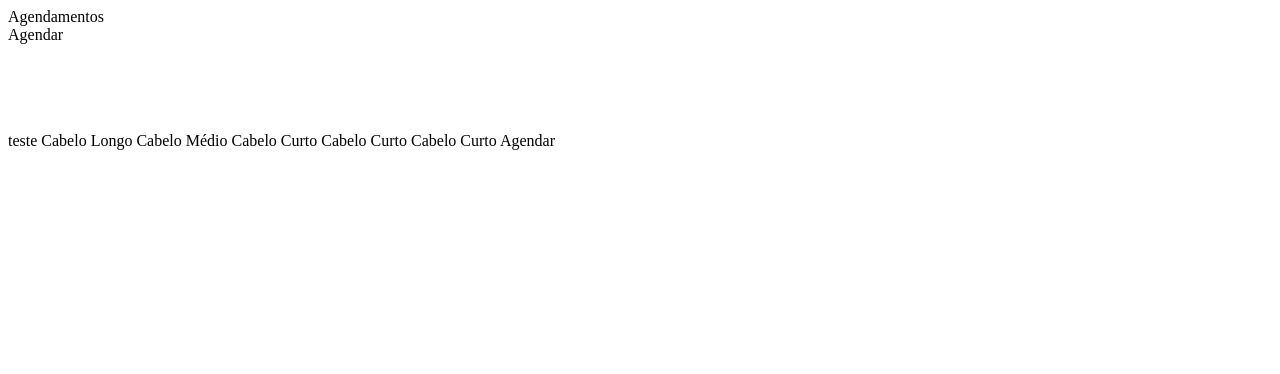
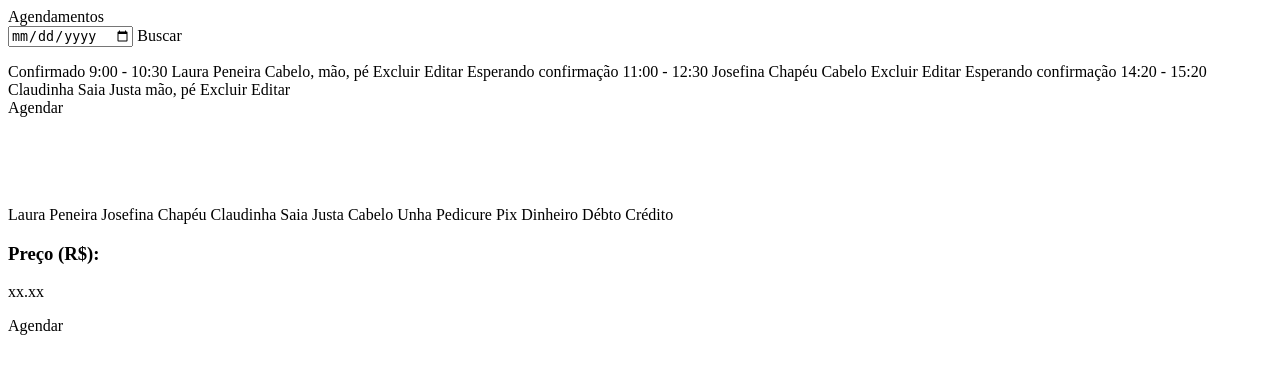
Before and after one commit to luizfiuzaa/tcc_josy_espaco_vip, a PHP site: page /app/home/home.page.html in a window 1280 px wide. Shown: the top 374 px of the page. Run offline with PHP 8.4, Linux system fonts and the light colour scheme.

Commit message:
home: major update - login & signup: minor fixes

```diff
--- a/JEV-Agnd/src/app/home/home.page.html
+++ b/JEV-Agnd/src/app/home/home.page.html
@@ -15,14 +15,116 @@
   <!-- Conteúdo da página -->
   <ion-content class="ion-padding">
 
+      <ion-row>
+        <ion-col size="12">
+          <ion-toolbar>
+            <form action="GET" method="get">
+              <ion-col size="6">
+                <input type="date" name="" id="" />
+              </ion-col>
+              <ion-col size="6">
+                <ion-button fill="outline" id="buscar">Buscar</ion-button>
+              </ion-col>
+            </form>
+          </ion-toolbar>
+          <ion-col size="12">
+            <ion-list lines="none">
+
+              <ion-item>
+                <ion-card>
+                  <ion-card-header>
+                    <ion-card-title class="status ok"
+                      ><ion-icon name="checkmark-circle"></ion-icon>
+                      Confirmado</ion-card-title
+                    >
+                    <ion-card-title id="horario">9:00 - 10:30</ion-card-title>
+                    <ion-card-subtitle>Laura Peneira</ion-card-subtitle>
+                  </ion-card-header>
+
+                  <ion-card-content> Cabelo, mão, pé </ion-card-content>
+                  <ion-card-content>
+                    <ion-button class="delete" fill="outline">
+                      <ion-icon name="trash"></ion-icon>
+                        Excluir
+                    </ion-button>
+                    <ion-button class="edit">
+                      <ion-icon name="create-outline"></ion-icon>
+                        Editar
+                    </ion-button>
+                    <ion-button class="info">
+                      <ion-icon name="information-circle-sharp"></ion-icon>
+                    </ion-button>
+                  </ion-card-content>
+                </ion-card>
+              </ion-item>
+
+              <ion-item>
+                <ion-card>
+                  <ion-card-header>
+                    <ion-card-title class="status wait"
+                      ><ion-icon name="time"></ion-icon> Esperando
+                      confirmação</ion-card-title
+                    >
+                    <ion-card-title id="horario">11:00 - 12:30</ion-card-title>
+                    <ion-card-subtitle>Josefina Chapéu</ion-card-subtitle>
+                  </ion-card-header>
+
+                  <ion-card-content> Cabelo </ion-card-content>
+                  <ion-card-content>
+                    <ion-button class="delete" fill="outline">
+                      <ion-icon name="trash"></ion-icon>
+                        Excluir
+                    </ion-button>
+                    <ion-button class="edit">
+                      <ion-icon name="create-outline"></ion-icon>
+                        Editar
+                    </ion-button>
+                    <ion-button class="info">
+                      <ion-icon name="information-circle-sharp"></ion-icon>
+                    </ion-button>
+                  </ion-card-content>
+                </ion-card>
+              </ion-item>
+
+              <ion-item>
+                <ion-card>
+                  <ion-card-header>
+                    <ion-card-title class="status wait"
+                      ><ion-icon name="time"></ion-icon> Esperando
+                      confirmação</ion-card-title
+                    >
+                    <ion-card-title id="horario">14:20 - 15:20</ion-card-title>
+                    <ion-card-subtitle>Claudinha Saia Justa</ion-card-subtitle>
+                  </ion-card-header>
+
+                  <ion-card-content> mão, pé </ion-card-content>
+                  <ion-card-content>
+                    <ion-button class="delete" fill="outline">
+                      <ion-icon name="trash"></ion-icon>
+                        Excluir
+                    </ion-button>
+                    <ion-button class="edit">
+                      <ion-icon name="create-outline"></ion-icon>
+                        Editar
+                    </ion-button>
+                    <ion-button class="info">
+                      <ion-icon name="information-circle-sharp"></ion-icon>
+                    </ion-button>
+                  </ion-card-content>
+                </ion-card>
+              </ion-item>
+
+            </ion-list>
+          </ion-col>
+        </ion-col>
+      </ion-row>
+
     <!-- botão add agendamento-->
     <ion-fab id="add_area" horizontal="end" vertical="bottom">
       <ion-fab-button>
         <ion-icon id="add" name="add" expand="block"></ion-icon>
       </ion-fab-button>
     </ion-fab>
-
-    <ion-toolbar></ion-toolbar>
 
     <!-- modal de agendamento-->
     <ion-modal id="example-modal" #modal trigger="add_area">
@@ -42,37 +144,34 @@
               <!-- Clientes -->
               <ion-item>
                 <ion-select
-                label="Selecione um Cliente"
-                label-placement="stacked"
+                  label="Cliente"
+                  label-placement="floating"
                 >
-                <!-- Opções de serviços -->
-                  <ion-select-option value="apple">teste</ion-select-option>
+                  <!-- Opções de clientes -->
+                  <ion-select-option value="Laura Pereira">Laura Peneira</ion-select-option>
+                  <ion-select-option value="Josefina Chapéu">Josefina Chapéu</ion-select-option>
+                  <ion-select-option value="Claudinha Sia Justa">Claudinha Saia Justa</ion-select-option>
                 </ion-select>
               </ion-item>
 
               <!-- Serviços -->
               <ion-item>
                     <ion-select
-                  label="Selecione o Serviço"
-                  label-placement="stacked"
+                      aria-label="Servicos"
+                      placeholder="Selecione o(s) serviço(s)"
+                      [multiple]="true"
                     >
-                  <!-- Opções de serviços -->
-                  <ion-select-option value="apple"
-                    >Cabelo Longo</ion-select-option
+                      <ion-select-option value="apples"
+                        >Cabelo</ion-select-option
                       >
-                  <ion-select-option value="banana"
-                    >Cabelo Médio</ion-select-option
+                      <ion-select-option value="oranges"
+                        >Unha</ion-select-option
                       >
-                  <ion-select-option value="orange"
-                    >Cabelo Curto</ion-select-option
-                  >
-                  <ion-select-option value="orange"
-                    >Cabelo Curto</ion-select-option
-                  >
-                  <ion-select-option value="orange"
-                    >Cabelo Curto</ion-select-option
+                      <ion-select-option value="bananas"
+                        >Pedicure</ion-select-option
                       >
                     </ion-select>
+
               </ion-item>
 
               <!-- DIA e HORA -->
@@ -85,9 +184,31 @@
                   </ng-template>
                 </ion-modal>
               </ion-item>
+
+              <!-- Pagamento -->
+              <ion-item>
+                <ion-select
+                  label="Método de Pagamento"
+                  label-placement="floating"
+                >
+                  <!-- Opções de pagamento -->
+                  <ion-select-option value="pix">Pix</ion-select-option>
+                  <ion-select-option value="dinheiro">Dinheiro</ion-select-option>
+                  <ion-select-option value="debto">Débto</ion-select-option>
+                  <ion-select-option value="credito">Crédito</ion-select-option>
+                </ion-select>
+              </ion-item>
+
+              <!-- Preço -->
+              <ion-item>
+                <ion-text><h3>Preço (R$):</h3> <p>xx.xx</p></ion-text>
+              </ion-item>
+
             </ion-list>
             <ion-row>
-              <ion-col class="ion-align-items-center ion-justify-content-center ion-text-center">
+              <ion-col
+                class="ion-align-items-center ion-justify-content-center ion-text-center"
+              >
                 <ion-button>Agendar</ion-button>
               </ion-col>
             </ion-row>
--- a/JEV-Agnd/src/app/pages/login/login.page.scss
+++ b/JEV-Agnd/src/app/pages/login/login.page.scss
@@ -3,6 +3,6 @@ form {
   padding: 3%;
   border-radius: 20px;
   border: 2px solid #000;
-  ion-icon{color: var(--ion-primary-color);}
+  ion-icon{color: #d819a3;}
   .btnLink {margin: 3% 15% 3% 15%;}
 }
```
Also changed, not shown: JEV-Agnd/src/app/home/home.page.scss (+25 -0 lines), JEV-Agnd/src/app/pages/login/login.page.html (+4 -8 lines), JEV-Agnd/src/app/pages/signup/signup.page.html (+7 -15 lines). Lines whose indentation alone changed are shown as unchanged.
